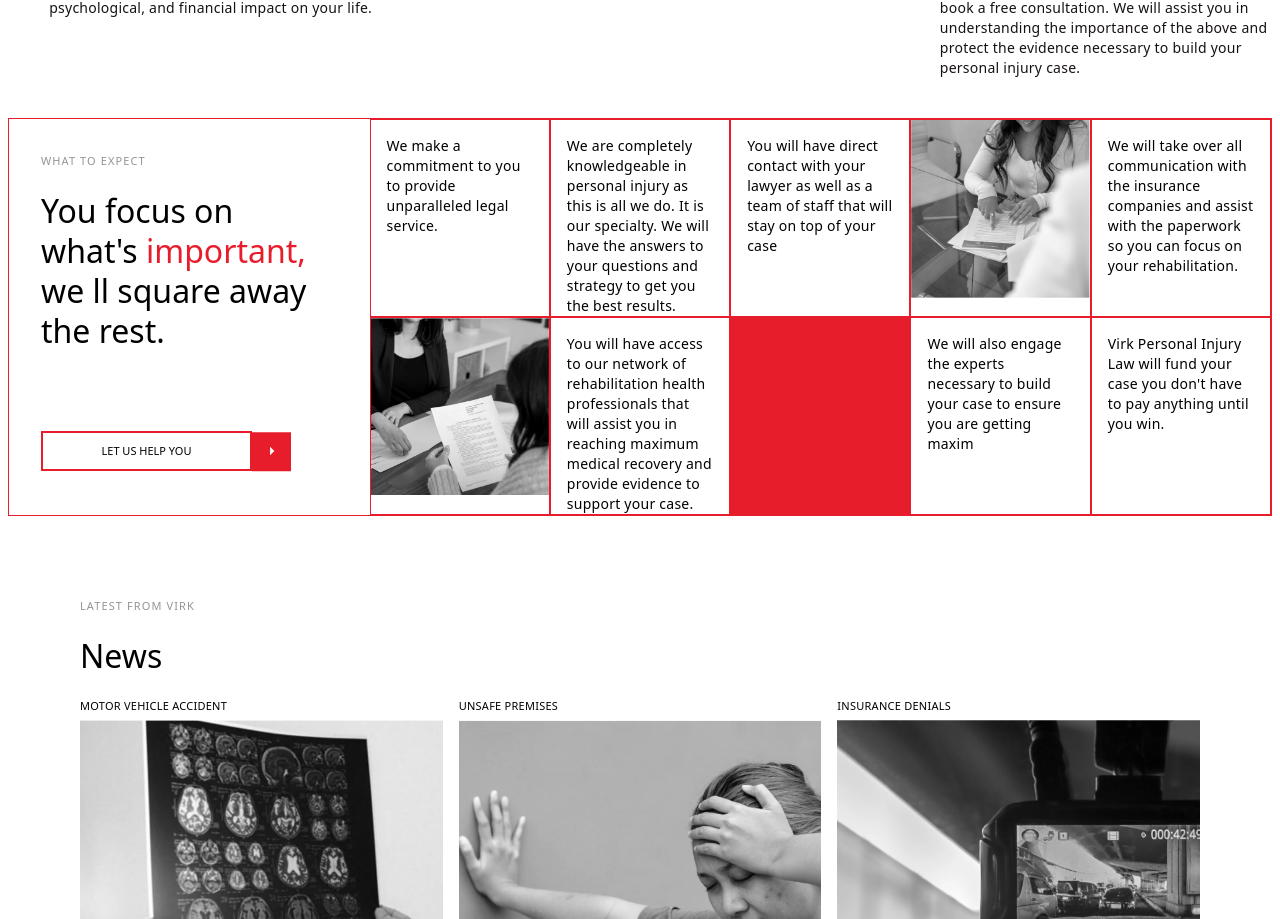
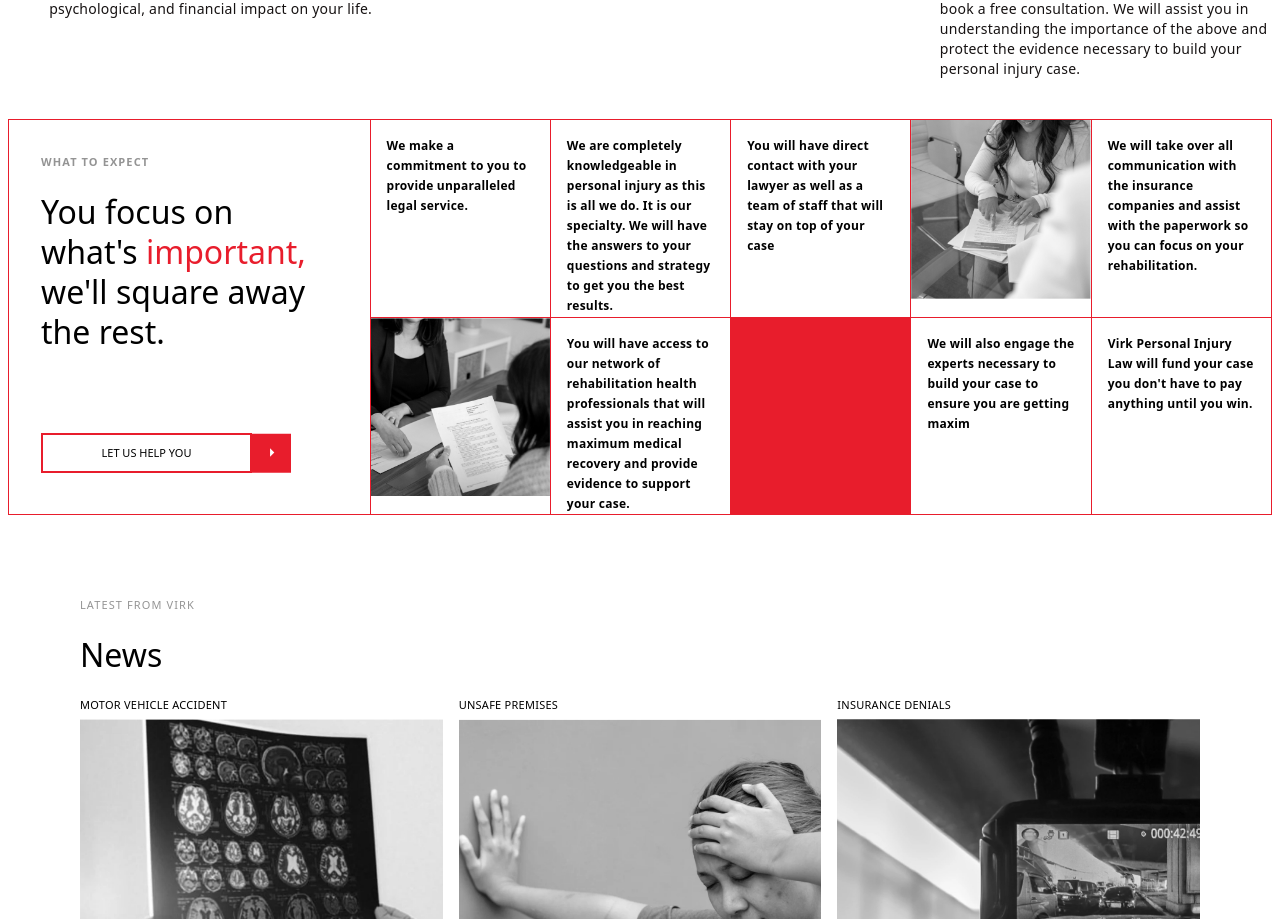
Before and after one commit to DevOluwatoyin/commercial-website, a React (Vite) app: page / in a window 1280 px wide. Shown: the part 4827-5746 px from the top of the page. Built offline with nearby package versions, Linux system fonts and the light colour scheme; a web font is replaced by a local one.

Commit message:
debug expectation

```diff
--- a/src/components/AreasOfExpertise.jsx
+++ b/src/components/AreasOfExpertise.jsx
@@ -38,6 +38,7 @@ const AreasOfExpertise = () => {
           <div className="flex flex-col">
             {areasOfPractice.map((area, id) => (
               <Link
+              key={id}
                 to=""
                 className="border-t border-t-gray-200 py-3 text-title-m font-medium text-primary-light transition hover:text-primary-main"
               >
--- a/src/components/Button.jsx
+++ b/src/components/Button.jsx
@@ -1,9 +1,10 @@
-export const ButtonSm = ({ text, customStyle }) => {
+export const ButtonSm = ({ text, customStyle, icon }) => {
   return (
     <button
       className={`w-full border-2 border-primary-main bg-white p-2 text-sm uppercase transition-all hover:bg-primary-main hover:text-white ${customStyle}`}
     >
       {text}
+      {icon ? <img src={icon} alt="" /> : null}
     </button>
   );
 };
--- a/src/components/Expectation.jsx
+++ b/src/components/Expectation.jsx
@@ -9,40 +9,44 @@ const Expectations = () => {
     <section className="px-2">
       <div className="mx-auto max-w-[1400px] border border-primary-main md:grid md:grid-cols-7 md:grid-rows-2">
         <div className="p-8 md:col-span-2 md:row-span-2 md:pb-0">
-          <Typography customClassName="uppercase !text-primary-light !text-[11px] !tracking-widest">
+          <Typography
+            fontWeight="bold"
+            customClassName="uppercase !text-primary-light !text-[11px] !tracking-widest"
+          >
             What to Expect
           </Typography>
           <Typography
             color="primary-dark"
             variant="headline-l"
-            fontWeight="regular"
+            fontWeight="medium"
             customClassName="md:max-w-sm mt-5"
           >
             You focus on what's
-            <Typography tag="span" variant="headline-l" fontWeight="regular">
+            <Typography tag="span" variant="headline-l" fontWeight="medium">
               {" "}
               important,
             </Typography>{" "}
-            we ll square away the rest.
+            we'll square away the rest.
           </Typography>
           <div className="mt-10 flex max-w-[250px] items-center md:mt-20">
             <ButtonSm
               text="Let us help you"
               customStyle="!uppercase !text-[11px]"
+              // icon={ArrowRight}
             />
-            <img src={ArrowRight} alt="" />
+            <img src={ArrowRight} alt="" className="cursor-pointer" />
           </div>
         </div>
         {expectation.map((each, id) => (
           <div
             key={id}
-            className={`hidden border border-primary-main md:block ${each.style}`}
+            className={`hidden border-l border-primary-main md:block ${each.style} ${id > 4 ? "border-t" : ""}`}
           >
             {each.name ? (
               <Typography
                 color="primary-dark"
-                fontWeight="regular"
-                customClassName="p-4 pb-0"
+                fontWeight="bold"
+                customClassName="p-4 pb-0 !text-[12px]"
               >
                 {each.name}
               </Typography>
```
Also changed, not shown: src/assets/arrow-right.svg.
